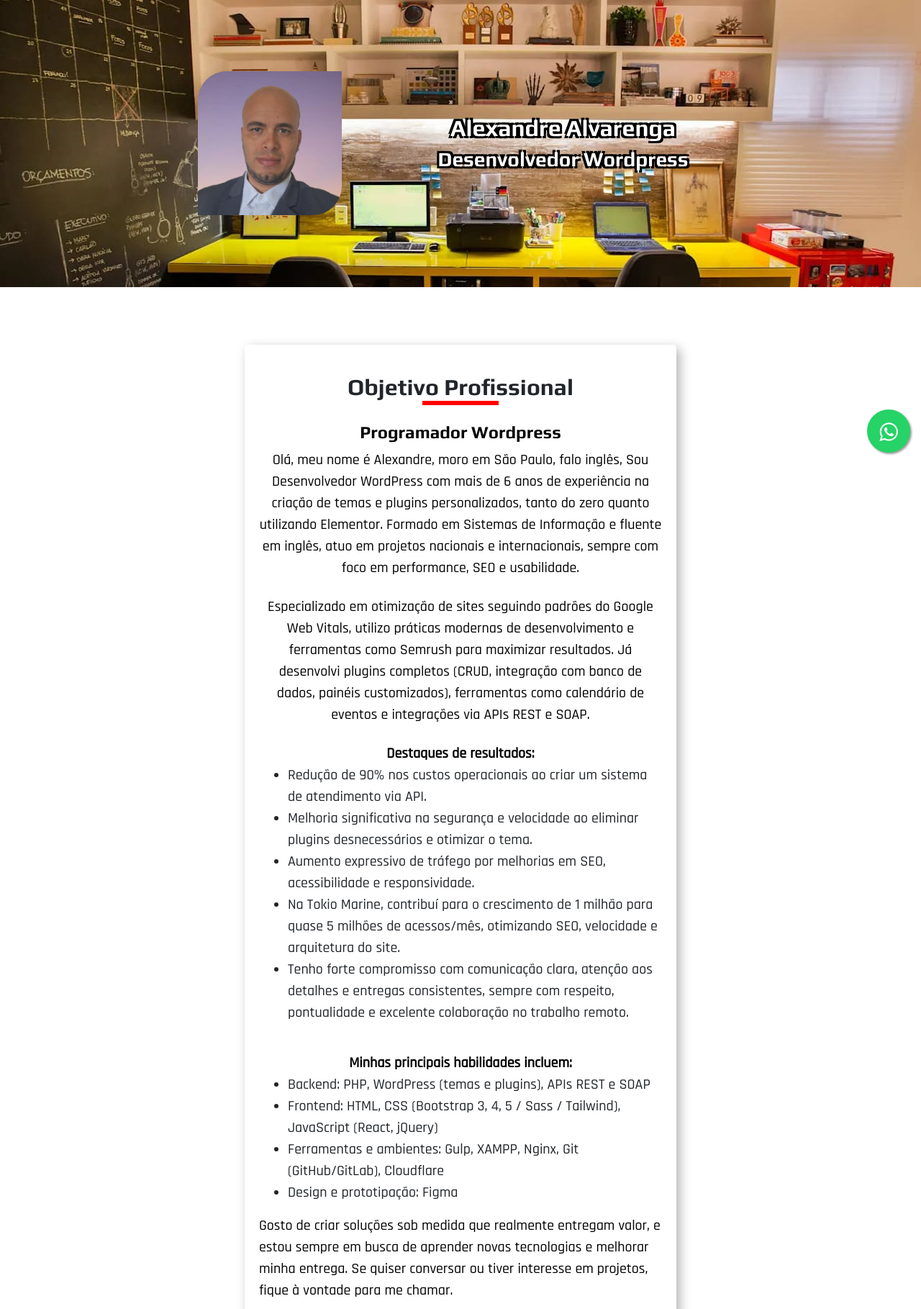
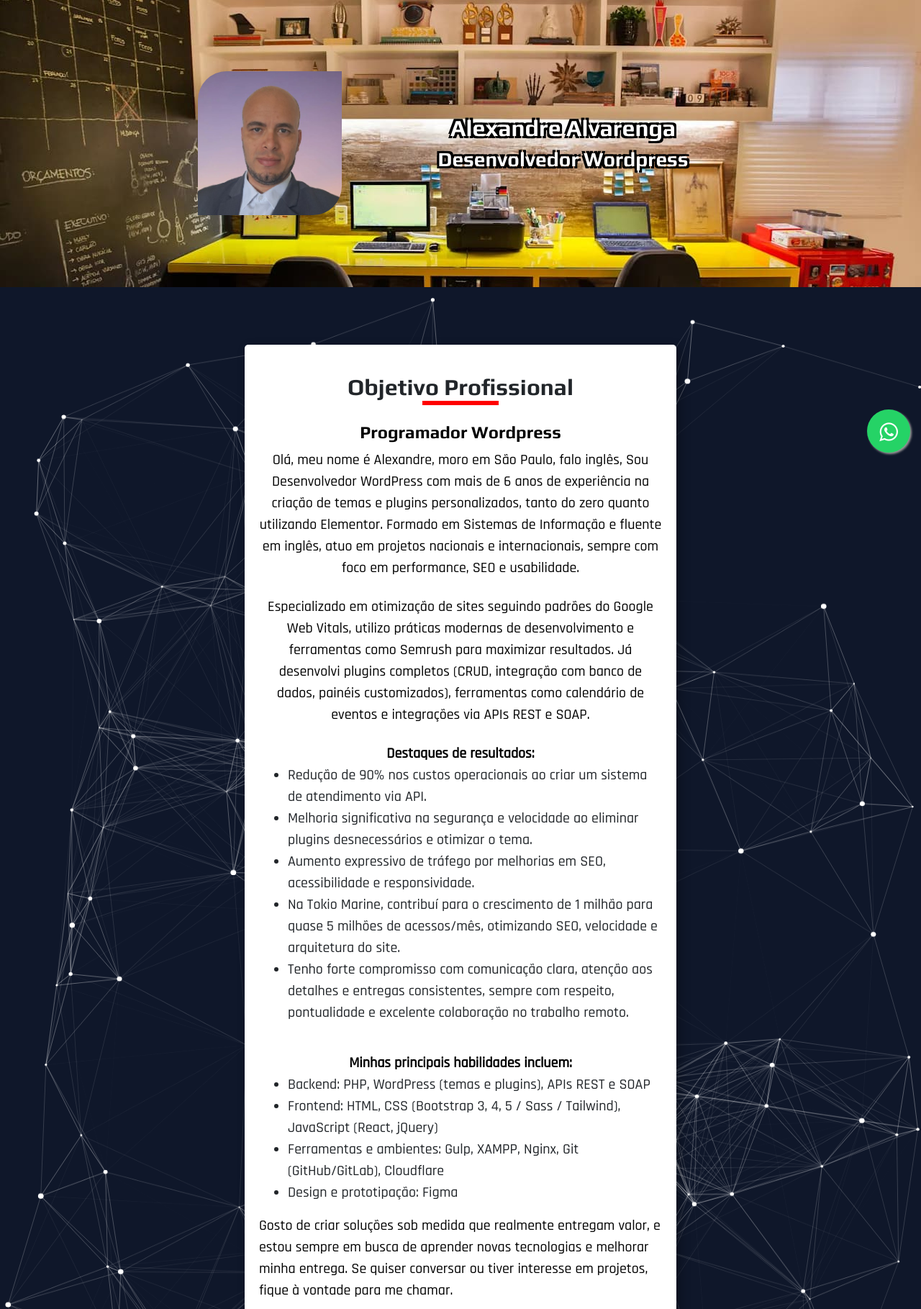
Before and after one commit to 2011Alexandrealvarenga/Portfolio2, a PHP site: page / in a window 1280 px wide. Shown: the part 101-1920 px from the top of the page at 72% size. Run offline with PHP 8.4, Linux system fonts and the light colour scheme; some libraries are stand-ins or nearby versions.

Commit message:
star linked

```diff
--- a/assets/css/style.css
+++ b/assets/css/style.css
@@ -523,3 +523,28 @@ i.fa-github,i.fa.fa-linkedin,i.fa.fa-file {font-size: 40px;color: #000;padding:
   }
 
 }
+
+
+
+
+
+
+.obj-profissional {
+  position: relative;
+  overflow: hidden;
+  background: #0f172a; /* cor base */
+}
+
+#stars-bg {
+  position: absolute;
+  top: 0;
+  left: 0;
+  width: 100%;
+  height: 100%;
+  z-index: 0;
+}
+
+.obj-profissional .container {
+  position: relative;
+  z-index: 2;
+}
--- /dev/null
+++ b/assets/js/line-conected.js
@@ -0,0 +1,78 @@
+const canvas = document.getElementById("stars-bg");
+const ctx = canvas.getContext("2d");
+const section = document.getElementById("professional");
+
+function resizeCanvas() {
+  canvas.width = section.offsetWidth;
+  canvas.height = section.offsetHeight;
+}
+
+resizeCanvas();
+window.addEventListener("resize", resizeCanvas);
+
+let stars = [];
+const numberOfStars = 150;
+
+class Star {
+  constructor() {
+    this.x = Math.random() * canvas.width;
+    this.y = Math.random() * canvas.height;
+    this.radius = Math.random() * 4;
+    this.dx = (Math.random() - 0.5) * 0.5;
+    this.dy = (Math.random() - 0.5) * 0.5;
+  }
+
+  draw() {
+    ctx.beginPath();
+    ctx.arc(this.x, this.y, this.radius, 0, Math.PI * 2);
+    ctx.fillStyle = "white";
+    ctx.fill();
+  }
+
+  update() {
+    this.x += this.dx;
+    this.y += this.dy;
+
+    if (this.x < 0 || this.x > canvas.width) this.dx *= -1;
+    if (this.y < 0 || this.y > canvas.height) this.dy *= -1;
+
+    this.draw();
+  }
+}
+
+function init() {
+  stars = [];
+  for (let i = 0; i < numberOfStars; i++) {
+    stars.push(new Star());
+  }
+}
+
+function connectStars() {
+  for (let a = 0; a < stars.length; a++) {
+    for (let b = a; b < stars.length; b++) {
+      let dx = stars[a].x - stars[b].x;
+      let dy = stars[a].y - stars[b].y;
+      let distance = Math.sqrt(dx * dx + dy * dy);
+
+      if (distance < 300) {
+        ctx.strokeStyle = "rgba(255,255,255," + (1 - distance / 300) + ")";
+        ctx.lineWidth = 0.5;
+        ctx.beginPath();
+        ctx.moveTo(stars[a].x, stars[a].y);
+        ctx.lineTo(stars[b].x, stars[b].y);
+        ctx.stroke();
+      }
+    }
+  }
+}
+
+function animate() {
+  requestAnimationFrame(animate);
+  ctx.clearRect(0, 0, canvas.width, canvas.height);
+
+  stars.forEach(star => star.update());
+  connectStars();
+}
+
+init();
+animate();
--- a/english.html
+++ b/english.html
@@ -120,7 +120,7 @@ height="0" width="0" style="display:none;visibility:hidden"></iframe></noscript>
     </div> -->
   </section>
   <section class="obj-profissional" id="professional"><!-- feito em ingles -->
-
+    <canvas id="stars-bg"></canvas>
     <div class="container">
       <div class="row ">
         <div class="col d-flex justify-content-center">
@@ -689,6 +689,7 @@ height="0" width="0" style="display:none;visibility:hidden"></iframe></noscript>
   </section>
 
 <script src="assets/js/general.js"></script>
+<script src="assets/js/line-conected.js"></script>
 <script src="https://ajax.googleapis.com/ajax/libs/jquery/3.3.1/jquery.min.js"></script>
 <script src="assets/js/jqpage.js"></script>
 <script src="assets/js/bootstrap-min.js"></script>
--- a/index.html
+++ b/index.html
@@ -144,6 +144,7 @@ height="0" width="0" style="display:none;visibility:hidden"></iframe></noscript>
     </div> -->
   </section>
   <section class="obj-profissional" id="professional"><!-- feito em ingles -->
+    <canvas id="stars-bg"></canvas>
     <div class="container">
       <div class="row ">
         <div class="col d-flex justify-content-center">
@@ -705,6 +706,7 @@ height="0" width="0" style="display:none;visibility:hidden"></iframe></noscript>
     </div>
   </section>
 <script src="assets/js/general.js"></script>
+<script src="assets/js/line-conected.js"></script>
 <script src="https://ajax.googleapis.com/ajax/libs/jquery/3.3.1/jquery.min.js"></script>
 <script src="assets/js/jqpage.js"></script>
 <script src="assets/js/bootstrap-min.js"></script>
```
